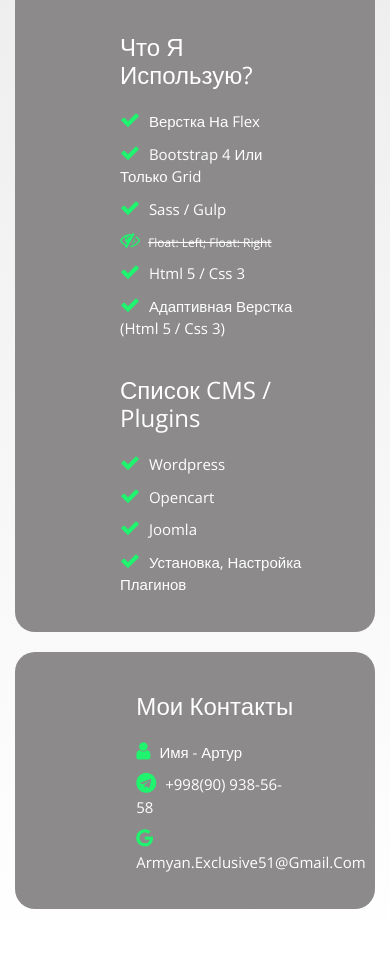
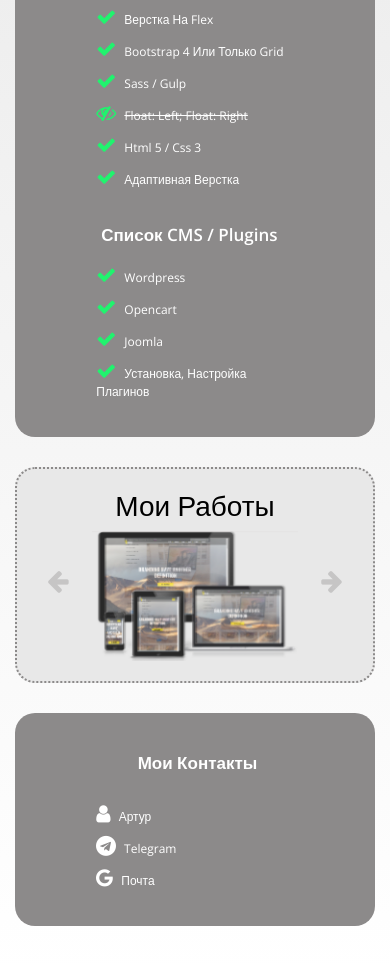
Before and after one commit to ArturWax/arturwax.github.io, a plain HTML site: page index.html in a window 390 px wide. Shown: the part 1002-1966 px from the top of the page. Drawn offline with nearby package versions, Linux system fonts and the light colour scheme.

Commit message:
Rev.2
My Work

```diff
--- a/css/style.css
+++ b/css/style.css
@@ -79,9 +79,13 @@ hr {
 	position: relative;
 }
 
-.price .price_b .price_b_i h4,
+.price .price_b .price_b_i h4 {
+	margin-left: 40px;
+	margin-bottom: 20px;
+}
 #contact h4 {
-	margin-left: 40px;
+
+	text-align: center;
 	margin-bottom: 20px;
 }
 
@@ -89,16 +93,19 @@ hr {
 	font-size: 12px;
 }
 
-.price .fa,
-#contact .fa {
+.price .fa
+{
 	color: rgb(32, 243, 110);
 	font-size: 20px;
 	margin-right: 5px;
 }
-
+#contact .fa {
+	font-size: 20px;
+	margin-right: 5px;
+}
 .price .price_b .price_b_i li,
 #contact li {
-	font-size: 15px;
+	font-size: 14px;
 	margin-top: 10px;
 }
 
@@ -110,13 +117,15 @@ hr {
 	text-transform: capitalize;
 }
 
-.price .price_b .price_b_i ul,
+.price .price_b .price_b_i ul{
+	list-style: none;
+}
 #contact ul {
 	list-style: none;
+	padding-left: 0;
 }
-
 .contact_b {
-	margin-top: 20px;
+	margin-top: 30px;
 	margin-bottom: 50px;
 	background: rgb(140, 138, 138);
 	padding: 20px 0;
@@ -125,6 +134,32 @@ hr {
 	text-transform: capitalize;
 }
 
+#contact .contact_b ul{
+	display: flex;
+	justify-content: space-between;
+}
+.my_works_b{
+	margin-top: 30px;
+	background: #e8e8e8;
+	padding: 20px 0;
+	border-radius: 20px;
+	color: #ffffff;
+	text-transform: capitalize;
+	color: #000;
+	border: 2px dotted rgb(140, 138, 138);
+
+}
+.my_works_b .carousel .carousel-control-prev,
+.my_works_b .carousel .carousel-control-next{
+		width: 50px;
+		height: 50px;
+		text-decoration: none;
+		top: 40%;
+	}
+	.my_works_b .fa{
+		color: #a5a4a4;
+		font-size: 50px;
+	}
 .hvr-grow {
 	display: inline-block;
 	vertical-align: middle;
@@ -152,6 +187,11 @@ hr {
 	text-transform: capitalize;
 }
 
+#contact a{
+	color: #ffffff;
+	text-decoration: none;
+}
+
 @media(max-width: 992px) {
 	.price .price_b .price_b_i h4,
 	#contact h4 {
@@ -159,8 +199,55 @@ hr {
 	}
 }
 
-@media(max-width: 576px) {
-	.mm-menu_position-front {
-		max-width: 300px !important;
+@media(max-width: 768px) {
+
+	.price .price_b .price_b_i li,
+#contact li {
+	font-size: 12px;
+	margin-top: 10px;
+}
+.price .price_b .price_b_i h4,
+#contact h4 {
+	font-size: 18px;
+	font-weight: 500;
+}
+.my_works_b .carousel .carousel-control-prev,
+.my_works_b .carousel .carousel-control-next{
+		top: 30%;
+	}
+	.my_works_b .fa{
+		color: #a5a4a4;
+		font-size: 25px;
 	}
 }
+
+ @media(max-width: 576px){
+.price .price_b .price_b_i h4,
+#contact h4 {
+	font-size: 18px;
+	font-weight: 500;
+}
+
+}
+@media(max-width: 415px){
+	#contact .contact_b ul{
+		display: block;
+		padding-left: 40px;
+	}
+.my_works_b .carousel .carousel-control-prev,
+.my_works_b .carousel .carousel-control-next{
+		top: 20%;
+	}
+}
+ @media(max-width: 420px){
+.price .price_b .price_b_i h4,
+#contact h4 {
+	font-size: 17px;
+	margin-left: 5px;
+	font-weight: 600;
+
+}
+.price .price_b .price_b_i ul, #contact .contact_b ul{
+	padding: 0;
+}
+}
--- a/index.html
+++ b/index.html
@@ -13,12 +13,13 @@
   <link rel="stylesheet" href="mmenu/hamburgers.css">
   <link rel="stylesheet" type="text/css" href="css/font-awesome.css">
   <link rel="stylesheet" href="css/hover-min.css">
+
   <link href="https://fonts.googleapis.com/css?family=open+sans:300,300i,400,400i,600,600i,700,700i,800,800i" rel="stylesheet">
   <title>Bootstrap Template</title>
+
 </head>
 
 <body>
-
   <section class="header_main">
     <div id="menu">
       <nav class="navbar navbar-expand-lg navbar-light">
@@ -41,13 +42,13 @@
                 <div id="Ticker"></div>
               </a>
               <li class="nav-item active">
-                <a class="nav-link hvr-underline-from-center" href="#">
+                <a class="nav-link hvr-underline-from-center" href="/">
                   <i class="fa fa-home" aria-hidden="true"></i> главная
                   <span class="sr-only">(current)</span>
                 </a>
               </li>
               <li class="nav-item">
-                <a class="nav-link hvr-underline-from-center" href="#">
+                <a class="nav-link hvr-underline-from-center" href="#my_works">
                   <i class="fa fa-thumbs-o-up" aria-hidden="true"></i> мои работы</a>
               </li>
 
@@ -86,11 +87,11 @@
   <section class="price">
     <div class="price_b">
       <div class="container">
-        <div class="row justify-content-center">
-          <div class="col-lg-11">
+
+
         <div class="price_b_i">
           <div class="row justify-content-center">
-                <div class="col-lg-4 col-md-6 col-8">
+            <div class="col-lg-4 col-md-6 col-sm-7 col-7">
               <h4>разработка сайтов</h4>
               <ul>
                 <li>
@@ -105,7 +106,7 @@
 
               </ul>
             </div>
-                <div class="col-lg-4 col-md-6 col-8">
+            <div class="col-lg-4 col-md-6 col-sm-7 col-7">
               <h4>что я использую?</h4>
               <ul>
                 <li>
@@ -121,10 +122,10 @@
                 <li>
                   <i class="fa fa-check" aria-hidden="true"></i> html 5 / css 3</li>
                 <li>
-                      <i class="fa fa-check" aria-hidden="true"></i> адаптивная верстка (html 5 / css 3)</li>
+                  <i class="fa fa-check" aria-hidden="true"></i> адаптивная верстка</li>
               </ul>
             </div>
-                <div class="col-lg-4 col-md-6 col-8">
+            <div class="col-lg-4 col-md-6 col-sm-7 col-7">
               <h4>список CMS / plugins</h4>
               <ul>
                 <li>
@@ -137,9 +138,45 @@
                   <i class="fa fa-check" aria-hidden="true"></i> установка, настройка плагинов</li>
               </ul>
             </div>
-
           </div>
         </div>
+      </div>
+    </div>
+  </section>
+
+
+  <section id="my_works">
+    <div class="container">
+      <div class="my_works_b">
+        <div class="row text-center">
+          <div class="col-lg-12">
+            <h3>Мои Работы</h3>
+          </div>
+        </div>
+        <div class="row justify-content-center text-center">
+          <div class="col-lg-8 col-11">
+              <div id="carouselExampleFade" class="carousel slide carousel-fade" data-ride="carousel">
+                  <div class="row justify-content-center">
+                      <div class="col-lg-10 col-md-7 col-sm-8 col-8">
+                  <div class="carousel-inner">
+
+      <div class="carousel-item active">
+          <a href=""><img class="d-block w-100" src="works/1.png" alt="First slide"></a>
+        </div>
+        <div class="carousel-item">
+            <a href=""><img class="d-block w-100" src="works/3.png" alt="First slide"></a>
+        </div>
+  </div>
+</div>
+                  </div>
+                  <a class="carousel-control-prev" href="#carouselExampleFade" role="button" data-slide="prev">
+                      <i class="fa fa-arrow-left" aria-hidden="true"></i>
+                    <span class="sr-only">Previous</span>
+                  </a>
+                  <a class="carousel-control-next" href="#carouselExampleFade" role="button" data-slide="next">
+                      <i class="fa fa-arrow-right" aria-hidden="true"></i>
+                    <span class="sr-only">Next</span>
+                  </a>
                 </div>
           </div>
         </div>
@@ -149,33 +186,45 @@
 
   <section id="contact">
     <div class="container">
+      <div class="contact_b">
+        <div class="row">
+          <div class="col-lg-12">
+            <h4>мои контакты</h4>
+          </div>
+        </div>
         <div class="row justify-content-center">
-        <div class="col-lg-6">
-          <div class="contact_b">
-            <div class="row justify-content-center">
-              <div class="col-lg-7 col-md-5 col-7">
-                <h4>мои контакты</h4>
+          <div class="col-lg-4 col-md-6 col-sm-7 col-7">
+
             <ul>
               <li>
-                    <i class="fa fa-user" aria-hidden="true"></i> имя - артур</li>
+                <i class="fa fa-user" aria-hidden="true"></i> артур</li>
               <li>
-                    <i class="fa fa-telegram" aria-hidden="true"></i> +998(90) 938-56-58</li>
+                <a href="https://t.me/@artur_wax" class="hvr-pulse" target="_blank">
+                  <i class="fa fa-telegram" aria-hidden="true"></i> Telegram</a>
+              </li>
               <li>
-                    <i class="fa fa-google" aria-hidden="true"></i> armyan.exclusive51@gmail.com</li>
+                <a href="mailto:armyan.exclusive51@gmail.com" class="hvr-pulse" target="_blank">
+                  <i class="fa fa-google" aria-hidden="true"></i> Почта</a>
+              </li>
             </ul>
-              </div>
-            </div>
-          </div>
           </div>
 
         </div>
-
+      </div>
     </div>
   </section>
 
 
 
+
+  <!-- jQuery first, then Popper.js, then Bootstrap JS -->
+  <script src="js/jquery.min.js"></script>
+  <script src="js/popper.js"></script>
+  <script src="js/bootstrap.min.js"></script>
+  <script src="js/scroll.js"></script>
+  <script src="mmenu/jquery.mmenu.js"></script>
   <!-- Optional JavaScript -->
+
   <script type="text/javascript">
     var CharTimeout = 50; // скорость печатания
     var StoryTimeout = 2000; // время ожидания перед переключением
@@ -234,13 +283,6 @@
 
     startTicker();
   </script>
-  <!-- jQuery first, then Popper.js, then Bootstrap JS -->
-  <script src="js/jquery.min.js"></script>
-  <script src="js/popper.js"></script>
-  <script src="js/bootstrap.min.js"></script>
-  <script src="js/scripts.js"></script>
-  <script src="mmenu/jquery.mmenu.js"></script>
-
 
   <script>
     jQuery(document).ready(function ($) {
@@ -252,6 +294,9 @@
              "position-left" */
             "popup"
           ],
+          onClick: {
+            close: true
+          },
           "autoHeight": true
 
           /*             "navbars": [
--- a/js/scripts.js
+++ b/js/scroll.js
@@ -1,5 +1,5 @@
 $(document).ready(function(){
-	$(".navbar-nav").on("click","a", function (event) {
+	$("body").on("click","nav li>a", function (event) {
 		//отменяем стандартную обработку нажатия по ссылке
 		event.preventDefault();
 
```
Also changed, not shown: works/1.png (added), works/2.png (added), works/3.png (added), 1 other file. Lines whose indentation alone changed are shown as unchanged.
